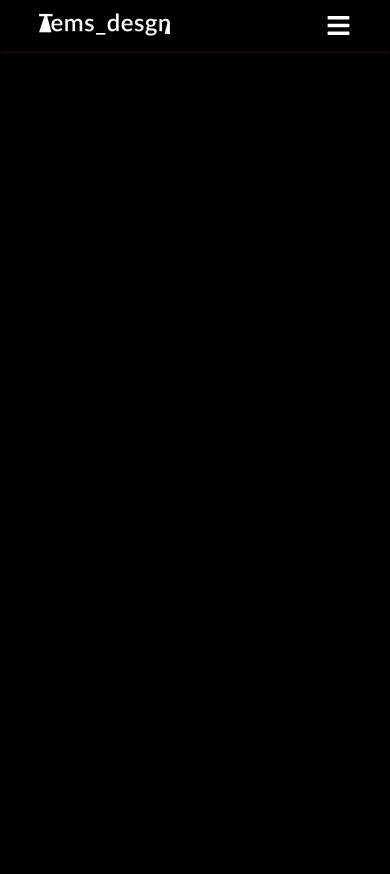
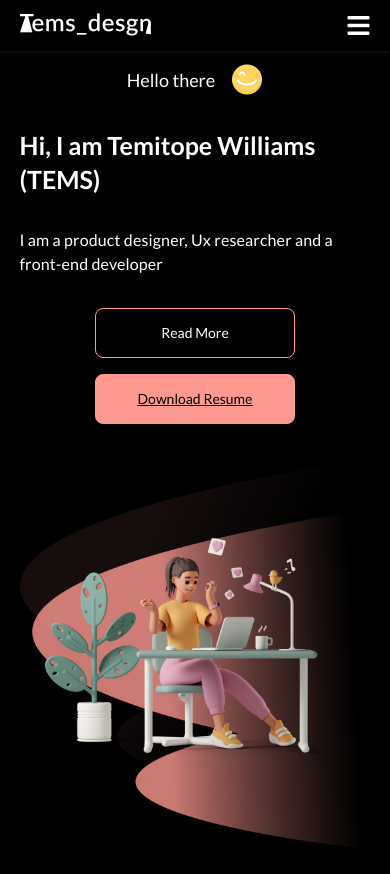
Before and after one commit to Opssy/portfolio, a React (Create React App) app: page / in a window 390 px wide. Before the commit the page ends 844 px from the top, so only its background shows below. Built offline with nearby package versions, Linux system fonts and the light colour scheme; the HTML template or start-up script is replaced by a standard one.

Commit message:
done with hhero mobile view

```diff
--- a/src/App.js
+++ b/src/App.js
@@ -10,7 +10,7 @@ const App = () => {
   return (
     <>
       <Header />
-      {/* <Hero /> */}
+      <Hero />
       {/* <About />
       <Skills />
       <Projects />
--- a/src/components/heroPage/hero.module.css
+++ b/src/components/heroPage/hero.module.css
@@ -45,3 +45,62 @@
     color: black;
     text-decoration: underline;
 }
+@media screen and (max-width: 1320px) {
+    .heroLeft {
+        flex: 1 1;
+    }
+    .heroLeft h1 {
+        font-size: 30px;
+    }
+    .heroLeft p {
+        font-size: 18px;
+    }
+    .heroRight img {
+        width: 100%;
+    }
+}
+@media screen and (max-width: 1250px) {
+    .heroRight {
+        width: 50%;
+    }
+}
+@media screen and (max-width: 1138px) {
+    .heroLeft h1 {
+        font-size: 25px;
+        line-height: 34px;
+    }
+    .heroLeft p {
+        font-size: 16px;
+        line-height: 24px;
+    }
+}
+@media screen and (max-width: 992px) {
+    .heroArea {
+        flex-direction: column;
+        gap: 2rem;
+        width: 100%;
+    }
+    .heroLeft .buttons {
+        flex-direction: column;
+    }
+    .heroLeft {
+        justify-content: center;
+        align-items: center;
+    }
+    .heroRight,
+    .heroLeft {
+        width: 100%;
+    }
+}
+@media screen and (max-width: 375px) {
+    .heroLeft h1 {
+        font-size: 19px;
+        line-height: 34px;
+        text-align: center;
+    }
+    .heroLeft p {
+        font-size: 15px;
+        line-height: 24px;
+        text-align: center;
+    }
+}
--- a/src/index.css
+++ b/src/index.css
@@ -68,3 +68,8 @@ a {
   top: -200vh;
   opacity: 0;
 }
+@media screen and (max-width: 500px) {
+  .container {
+    width: 90%;
+  }
+}
```
